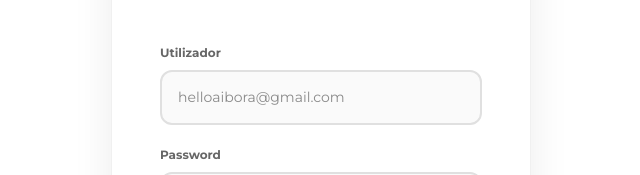
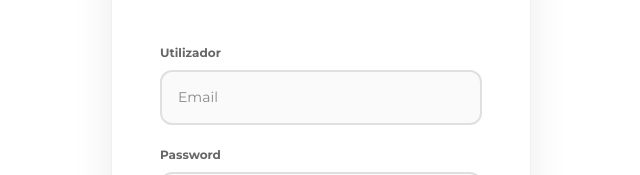
Before and after one commit to JennyT3/AI-BORA--STELLAR, a React (Vite) app: page /admin in a window 1280 px wide. Shown: the part 326-501 px from the top of the page, without its empty margins (319-959 px from the left). Built offline with nearby package versions, Linux system fonts and the light colour scheme; no server answers.

Commit message:
fix: remove personal email from login placeholder

```diff
--- a/src/pages/Admin.tsx
+++ b/src/pages/Admin.tsx
@@ -149,7 +149,7 @@ export function Admin() {
           <form onSubmit={handleLogin}>
             <div style={{ marginBottom: 20 }}>
               <label style={{ fontSize: 12, fontWeight: 600, color: "#666", display: "block", marginBottom: 8 }}>Utilizador</label>
-              <input type="text" value={username} onChange={(e) => setUsername(e.target.value)} placeholder="helloaibora@gmail.com" style={{ width: "100%", padding: "14px 16px", borderRadius: 12, border: "2px solid #e0e0e0", fontSize: 14, fontFamily: "Montserrat, sans-serif", backgroundColor: "#fafafa", color: "theme.colors.text.primary" }} />
+              <input type="text" value={username} onChange={(e) => setUsername(e.target.value)} placeholder="Email" style={{ width: "100%", padding: "14px 16px", borderRadius: 12, border: "2px solid #e0e0e0", fontSize: 14, fontFamily: "Montserrat, sans-serif", backgroundColor: "#fafafa", color: "theme.colors.text.primary" }} />
             </div>
             <div style={{ marginBottom: 24 }}>
               <label style={{ fontSize: 12, fontWeight: 600, color: "#666", display: "block", marginBottom: 8 }}>Password</label>
```
